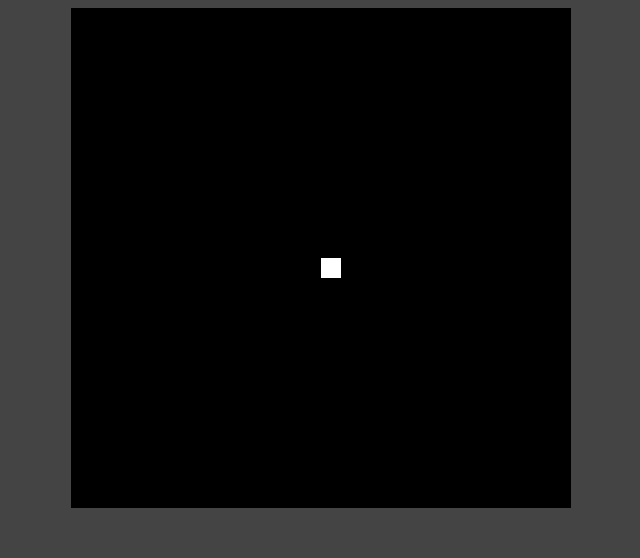
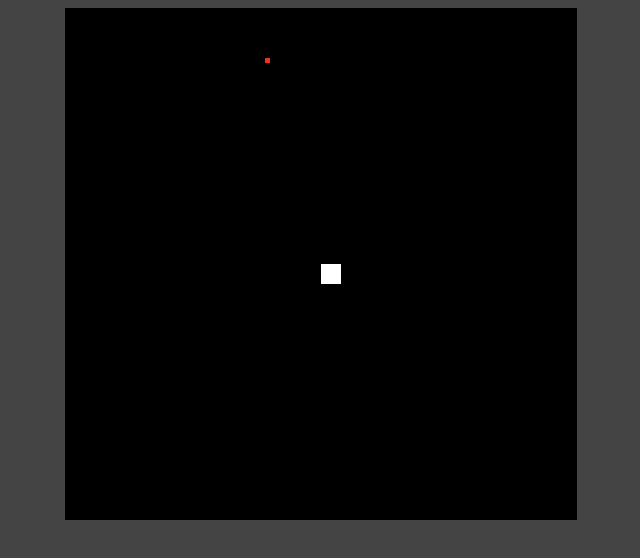
Before and after one commit to idougherty/supersuit, a plain HTML site: page index.html in a window 1280 px wide. Shown: the whole page, without its empty margins (319-959 px from the left). Drawn offline with Linux system fonts and the light colour scheme.

Commit message:
idek what i changed

```diff
--- a/index.html
+++ b/index.html
@@ -16,7 +16,7 @@
 		</style>
 	</head>
 	<body>
-		<canvas id="canvas" height="500" width="500"></canvas>
+		<canvas id="canvas" height="512" width="512"></canvas>
 
 		<script type="text/javascript" src="script.js"> </script>
 	</body>
--- a/script.js
+++ b/script.js
@@ -8,8 +8,7 @@ class Particle {
         this.x = x;
         this.y = y;
 
-        this.vx = 5 * Math.random() - 2.5;
-        this.vy = 5 * Math.random() - 2.5;
+        this.vy = 2.5;
         this.size = 5;
         this.color =
             "rgba(" + (Math.floor(Math.random() * 100) + 155) + ", 50, 30, 1)";
@@ -19,11 +18,6 @@ class Particle {
         c.fillStyle = this.color;
         c.fillRect(this.x, this.y, this.size, this.size);
 
-        this.vx *= 0.98;
-        this.vx *= 0.98;
-
-        this.size -= 0.1;
-        this.x += this.vx;
         this.y += this.vy;
     }
 }
@@ -147,6 +141,8 @@ document.addEventListener("keyup", function(e) {
     }
 });
 
+p.push(new Particle(200, 0));
+
 class Gamestate {
     constructor() {
         this.speed = 1;
@@ -154,8 +150,7 @@ class Gamestate {
     update() {
         this.speed =
             120 /
-            (Math.sqrt(player.vx * player.vx + player.vy * player.vy) + 1);
-        console.log(game.speed);
+            (Math.sqrt(player.vx * player.vx + player.vy * player.vy) + .5);
     }
     loop() {
         c.fillStyle = "black";
@@ -163,6 +158,8 @@ class Gamestate {
 
         player.update();
         player.draw();
+
+		p[0].run();
 
         game.update();
         setTimeout(game.loop, game.speed);
```
